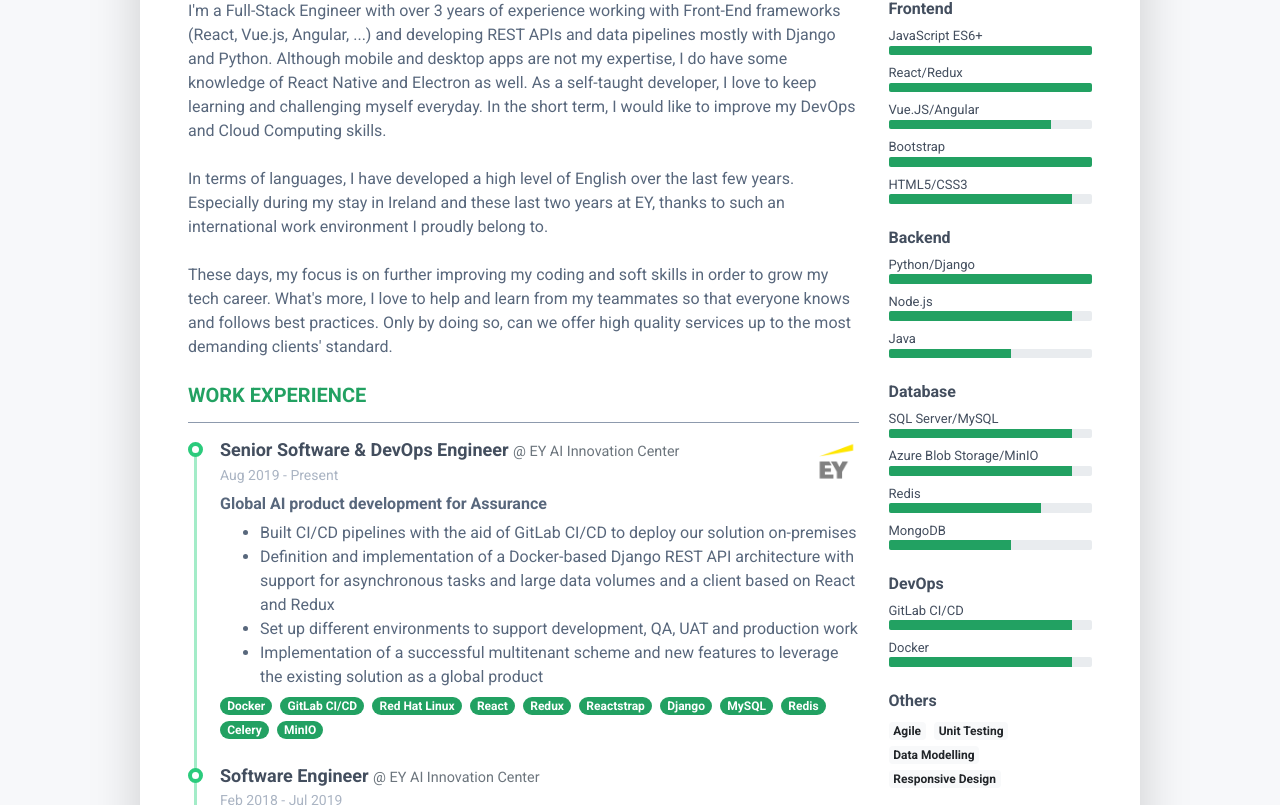
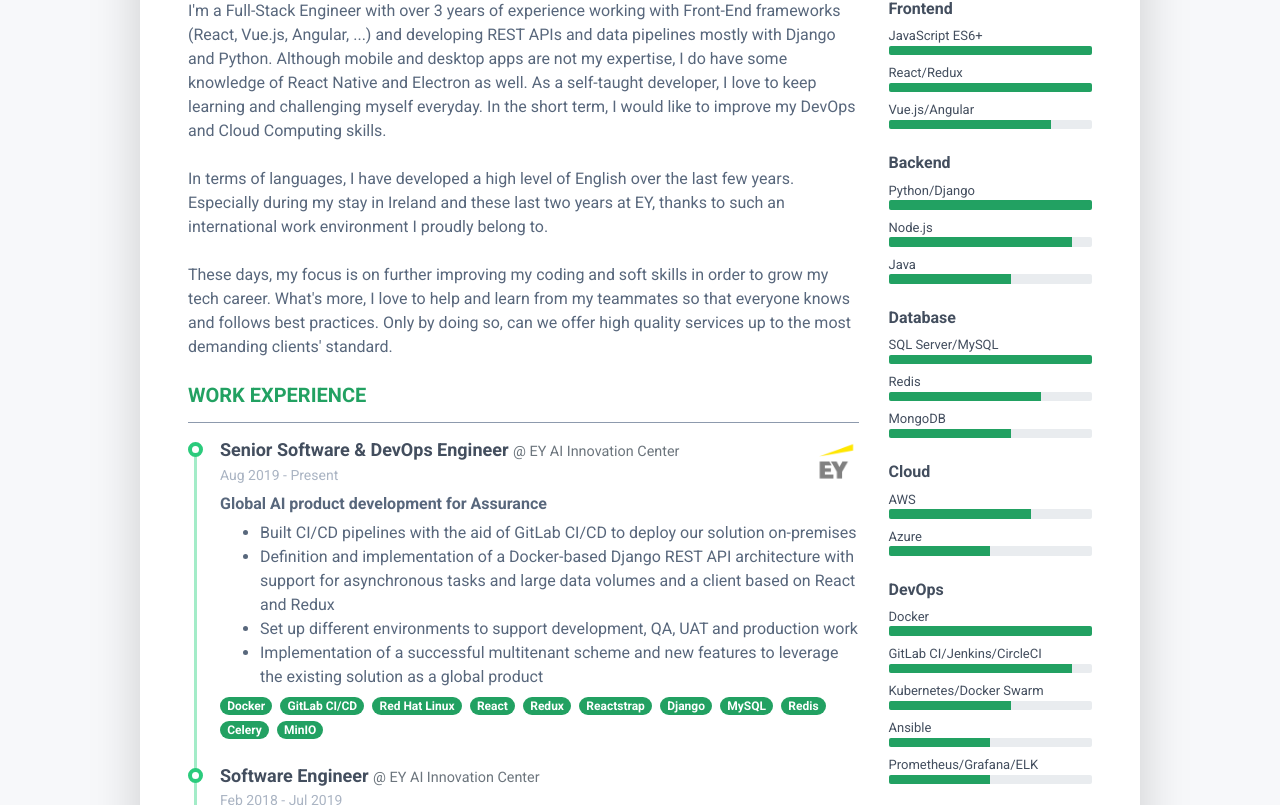
Before and after one commit to fernanalegria/resume, a React (Create React App) app: page / in a window 1280 px wide. Shown: the part 355-1160 px from the top of the page. Built offline with nearby package versions, Linux system fonts and the light colour scheme.

Commit message:
feat: Update resume with Cloud DevOps skills

```diff
--- a/src/assets/js/resumeStore.js
+++ b/src/assets/js/resumeStore.js
@@ -216,16 +216,8 @@
         value: 100
       },
       {
-        name: 'Vue.JS/Angular',
+        name: 'Vue.js/Angular',
         value: 80
-      },
-      {
-        name: 'Bootstrap',
-        value: 100
-      },
-      {
-        name: 'HTML5/CSS3',
-        value: 90
       }
     ]
   },
@@ -255,11 +247,7 @@
     items: [
       {
         name: 'SQL Server/MySQL',
-        value: 90
-      },
-      {
-        name: 'Azure Blob Storage/MinIO',
-        value: 90
+        value: 100
       },
       {
         name: 'Redis',
@@ -273,21 +261,48 @@
   },
   {
     id: 4,
-    title: 'DevOps',
+    title: 'Cloud',
     weightable: true,
     items: [
       {
-        name: 'GitLab CI/CD',
-        value: 90
+        name: 'AWS',
+        value: 70
       },
       {
-        name: 'Docker',
-        value: 90
+        name: 'Azure',
+        value: 50
       }
     ]
   },
   {
     id: 5,
+    title: 'DevOps',
+    weightable: true,
+    items: [
+      {
+        name: 'Docker',
+        value: 100
+      },
+      {
+        name: 'GitLab CI/Jenkins/CircleCI',
+        value: 90
+      },
+      {
+        name: 'Kubernetes/Docker Swarm',
+        value: 60
+      },
+      {
+        name: 'Ansible',
+        value: 50
+      },
+      {
+        name: 'Prometheus/Grafana/ELK',
+        value: 50
+      }
+    ]
+  },
+  {
+    id: 6,
     title: 'Others',
     weightable: false,
     items: ['Agile', 'Unit Testing', 'Data Modelling', 'Responsive Design']
--- a/src/components/body/sidePanel/SkillSet.js
+++ b/src/components/body/sidePanel/SkillSet.js
@@ -1,7 +1,7 @@
 import React from 'react';
 
 const SkillSet = ({ skillSet: { title, weightable, items } }) => (
-  <div className="resume-skill-item">
+  <div className={`resume-skill-item ${weightable ? '' : 'd-print-none'}`}>
     <h4 className="resume-skills-cat font-weight-bold">{title}</h4>
     {weightable ? (
       <ul className="list-unstyled mb-4">
```
Also changed, not shown: 1 other file (tests, documents, lock files or other folders).
